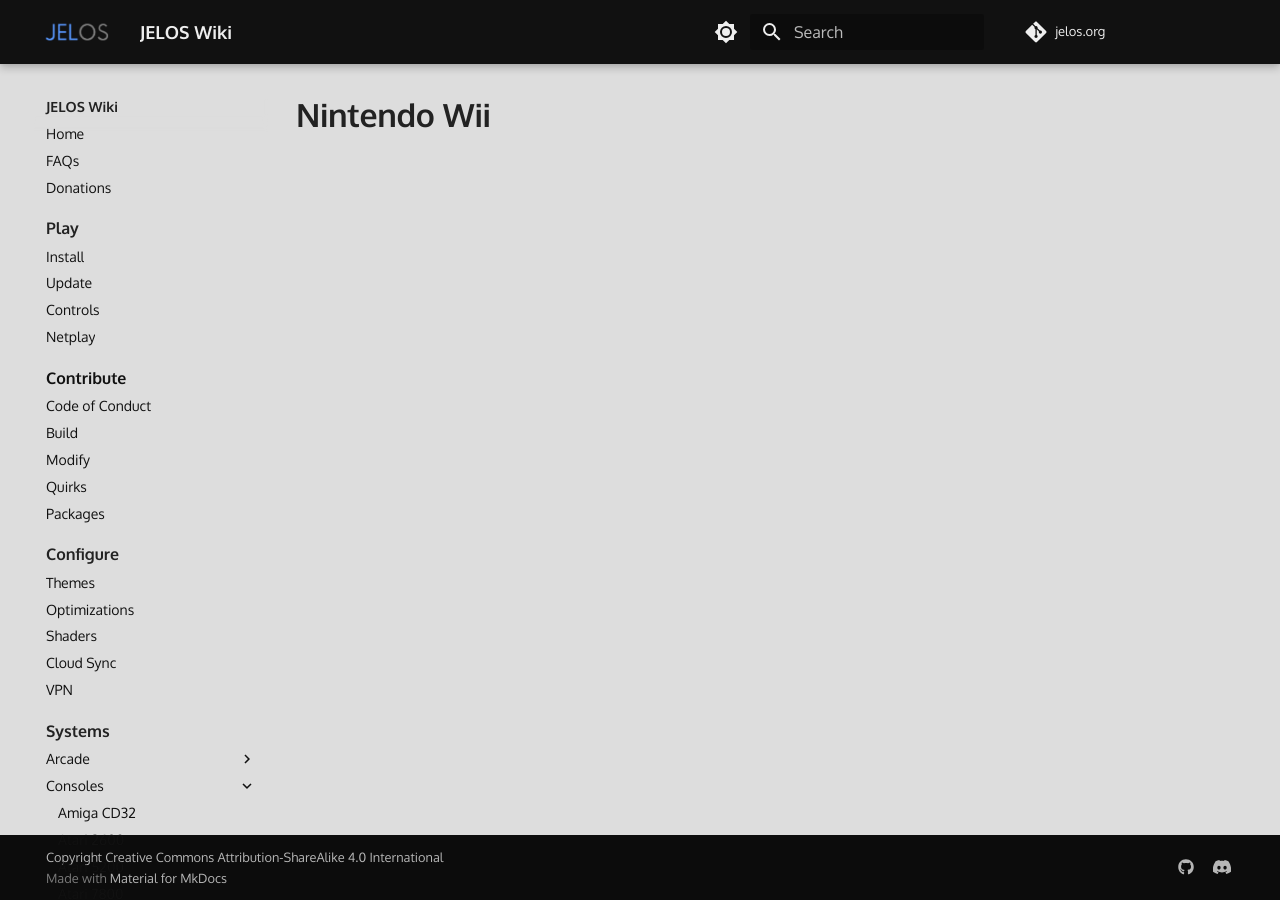
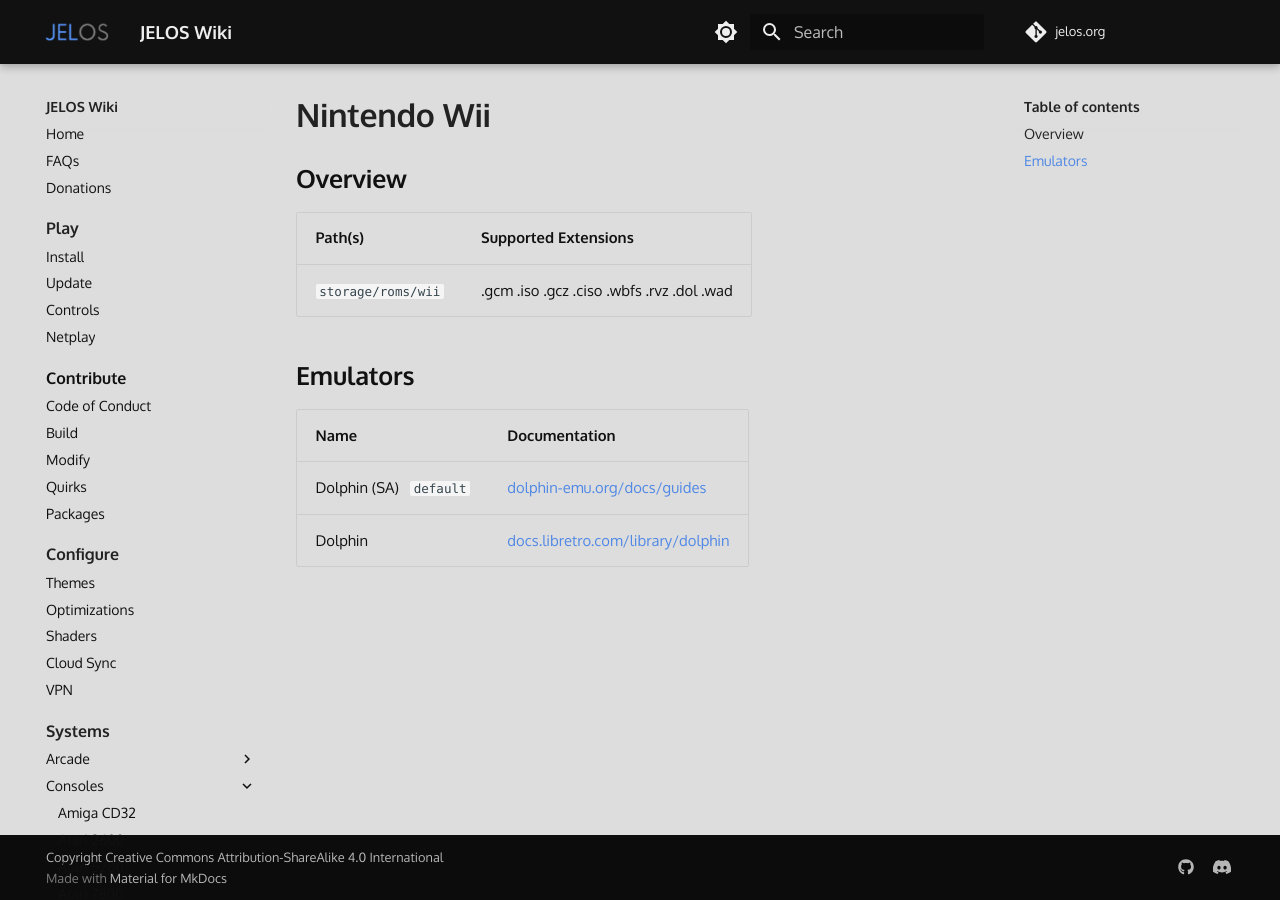
Before and after one commit to wbrawner/jelos.org, an MkDocs documentation site: the page built from docs/systems/wii.md, in a window 1280 px wide. Built offline with MkDocs 1.6.1 and Material for MkDocs 9.7.7, drawn with Linux system fonts in a browser that asks for light colours; some web fonts are replaced; comment, search, counter and statistics services are not loaded.

Commit message:
Update wii.md

```diff
--- a/docs/systems/wii.md
+++ b/docs/systems/wii.md
@@ -1 +1,14 @@
 # Nintendo Wii
+
+## Overview
+
+| Path(s) | Supported Extensions |
+| --- | --- |
+| `storage/roms/wii` | .gcm .iso .gcz .ciso .wbfs .rvz .dol .wad |
+
+## Emulators
+
+| Name | Documentation |
+| --- | --- |
+| Dolphin (SA) &nbsp; `default` | [dolphin-emu.org/docs/guides](https://dolphin-emu.org/docs/guides/) |
+| Dolphin | [docs.libretro.com/library/dolphin](https://docs.libretro.com/library/dolphin/) |
```
